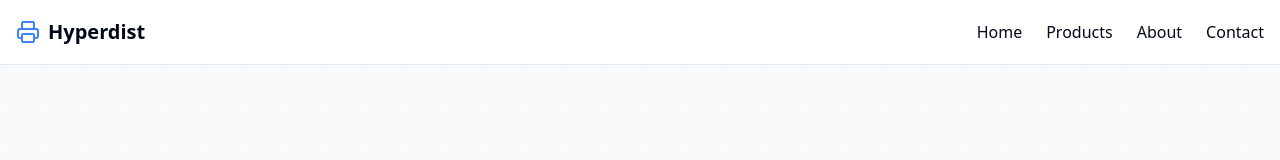
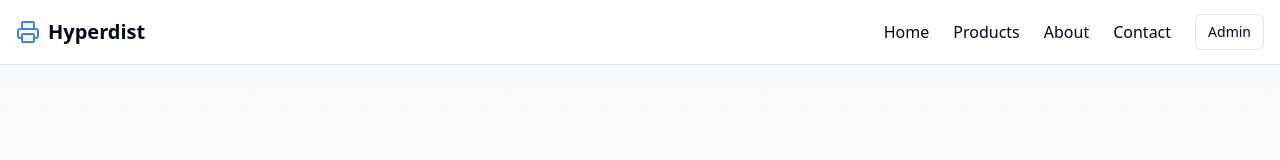
Before and after one commit to Gokubanny/printer-blink, a React (Vite) app: page / in a window 1280 px wide. Shown: the top 160 px of the page. Built offline with nearby package versions, Linux system fonts and the light colour scheme; the HTML template or start-up script is replaced by a standard one.

Commit message:
updte: home page

```diff
--- a/src/components/Navbar.tsx
+++ b/src/components/Navbar.tsx
@@ -41,7 +41,7 @@ export const Navbar = () => {
             <Link to="/contact" className="text-sm lg:text-base text-foreground hover:text-primary transition-colors">
               Contact
             </Link>
-            {/* {isAdmin ? (
+            {isAdmin ? (
               <>
                 <Link to="/admin" className="text-sm lg:text-base text-foreground hover:text-primary transition-colors">
                   Admin
@@ -55,7 +55,7 @@ export const Navbar = () => {
               <Link to="/admin">
                 <Button variant="outline" size="sm">Admin</Button>
               </Link>
-            )} */}
+            )}
           </div>
 
           {/* Mobile Menu Button */}
```
